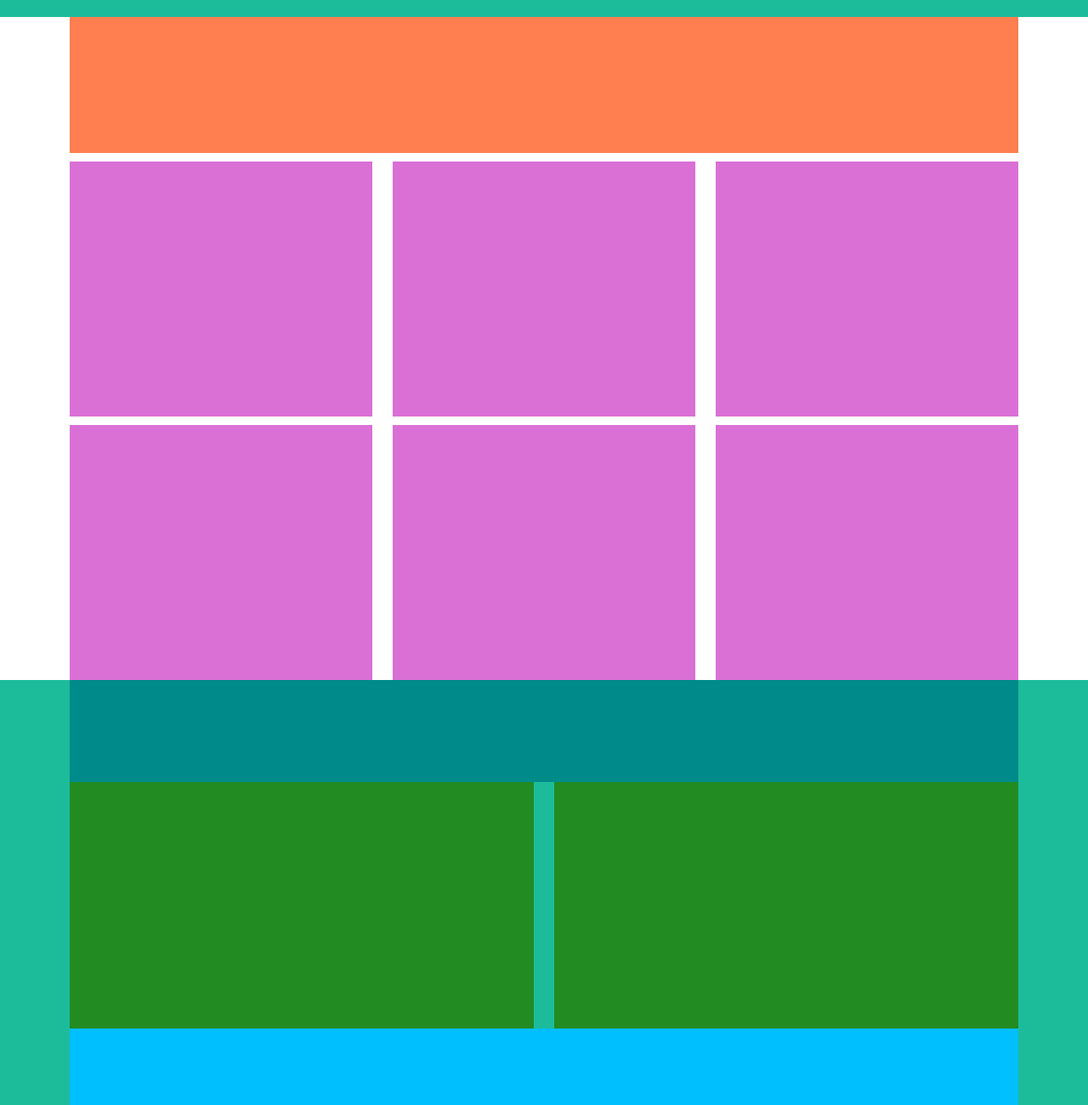
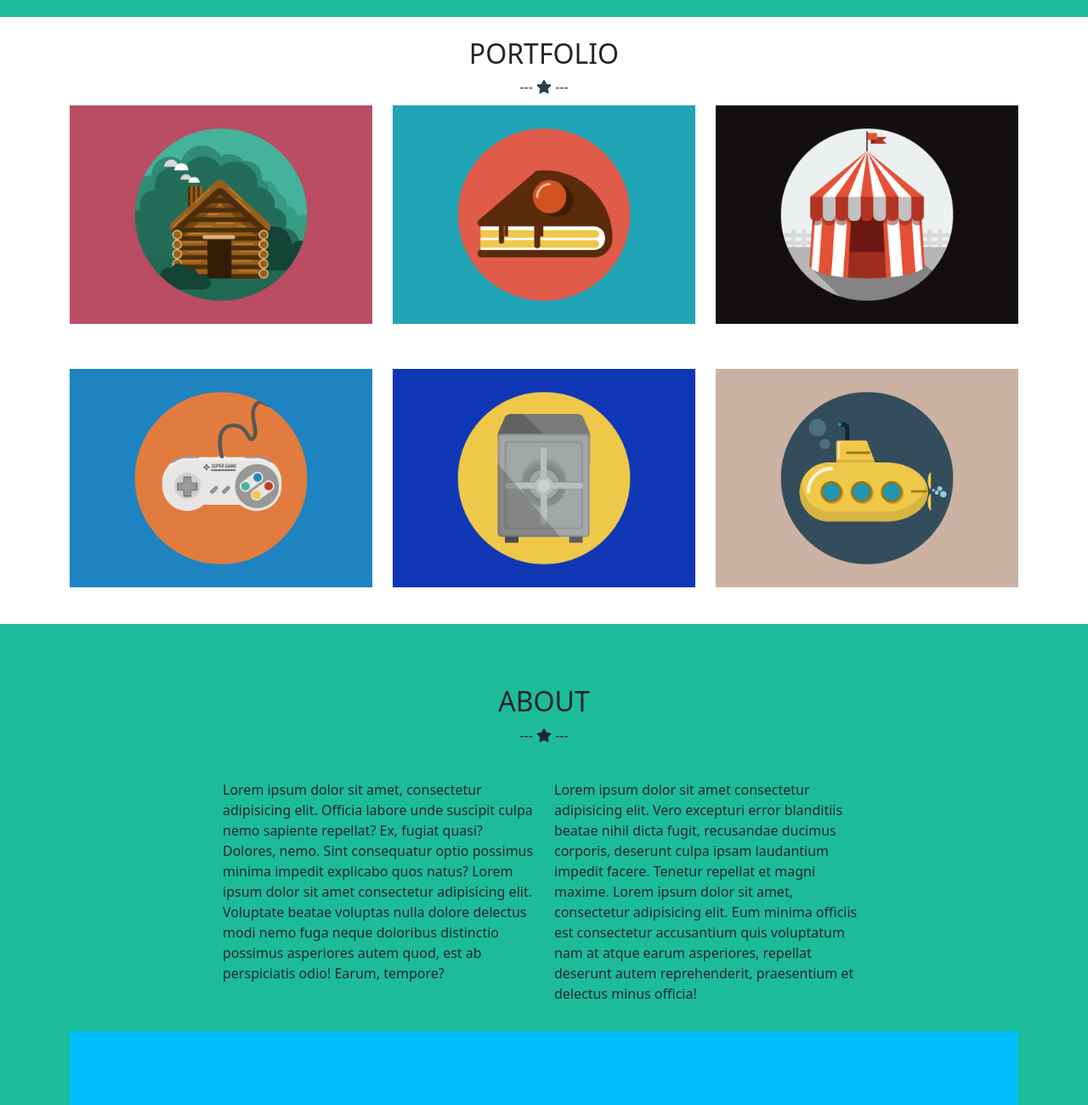
Before and after one commit to mohamedslima/html-css-bootstrap-freelancer, a plain HTML site: page index.html in a window 1280 px wide. Shown: the part 420-1720 px from the top of the page at 85% size. Drawn offline with nearby package versions, Linux system fonts and the light colour scheme.

Commit message:
adding about section

```diff
--- a/css/style.css
+++ b/css/style.css
@@ -52,35 +52,43 @@ div.text-after-image-banner {
 
 /* portfolio */
 
+div.portfolio-img {
+    height: 300px;
+    margin-top: 10px;
+}
+
 div.title-portfolio {
-    height: 160px;
-    background-color: coral;
+    text-align: center;
+}
+
+div.title-portfolio > span {
+    color: #2c3f4f;
 }
 
 div.portfolio-img {
-    height: 300px;
-    background-color: orchid;
+    contain: content;
 }
 
-div.portfolio-img {
-    margin-top: 10px;
+img.img-portfolio-ct {
+    width: 100%;
 }
 
 /* about */
 
 section.about {
-    /* height: 550px; */
     background-color: #1cbc9b;
 }
 
 div.title-about {
-    height: 120px;
-    background-color: darkcyan;
+    text-align: center;
 }
 
-div.about-text {
-    height: 290px;
-    background-color: forestgreen;
+div.about-text.left {
+    padding-left: 180px;
+}
+
+div.about-text.right {
+    padding-right: 180px;
 }
 
 div.download-btn-sect {
--- a/index.html
+++ b/index.html
@@ -106,59 +106,54 @@
 
         <!-- portfolio -->
 
-        <section class="portfolio">
+        <section class="portfolio mb-4">
             <div class="container">
                 <div class="row">
 
                     <!-- title portfolio -->
 
                     <div class="col-12">
-                        <div class="box">
-                            <div class="title-portfolio">
-
-                            </div>
+                        <div class="title-portfolio mt-4">
+                            <h2>
+                                PORTFOLIO
+                            </h2>
+                            <span>
+                                --- <i class="fas fa-star"></i> ---
+                            </span>
                         </div>
                     </div>
 
                     <!-- col up portfolio -->
 
                     <div class="col-lg-4 col-sm-12 col-md-6">
-                        <div class="box">
-                            <div class="portfolio-img up">
-
-                            </div>
+                        <div class="portfolio-img">
+                            <img src="img/cabin.png" alt="cabin image" class="img-portfolio-ct">
                         </div>
                     </div>
                     <div class="col-lg-4 col-sm-12 col-md-6">
-                        <div class="box">
-                            <div class="portfolio-img up">
-
-                            </div>
+                        <div class="portfolio-img">
+                            <img src="img/cake.png" alt="cake image" class="img-portfolio-ct">
                         </div>
                     </div>
                     <div class="col-lg-4 col-sm-12 col-md-6">
-                        <div class="portfolio-img up">
-
+                        <div class="portfolio-img">
+                            <img src="img/circus.png" alt="circus image" class="img-portfolio-ct">
                         </div>
                     </div>
                     <!-- col down portfolio -->
                     <div class="col-lg-4 col-sm-12 col-md-6">
-                        <div class="box">
-                            <div class="portfolio-img down">
-
-                            </div>
+                        <div class="portfolio-img">
+                            <img src="img/game.png" alt="game image" class="img-portfolio-ct">
                         </div>
                     </div>
                     <div class="col-lg-4 col-sm-12 col-md-6">
-                        <div class="box">
-                            <div class="portfolio-img down">
-
-                            </div>
+                        <div class="portfolio-img">
+                            <img src="img/safe.png" alt="safe image" class="img-portfolio-ct">
                         </div>
                     </div>
                     <div class="col-lg-4 col-sm-12 col-md-6">
-                        <div class="portfolio-img down">
-
+                        <div class="portfolio-img">
+                            <img src="img/submarine.png" alt="submarine image" class="img-portfolio-ct">
                         </div>
                     </div>
                 </div>
@@ -169,35 +164,36 @@
 
         <section class="about">
             <div class="container">
-                <div class="row">
+                <div class="row gy-4">
 
                     <!-- title column -->
 
                     <div class="col-lg-12 col-sm-12 col-md-12">
-                        <div class="box">
-                            <div class="title-about">
-
-                            </div>
+                        <div class="title-about mt-5 mb-3">
+                            <h2>
+                                ABOUT
+                            </h2>
+                            <span>
+                                --- <i class="fas fa-star"></i> ---
+                            </span>
                         </div>
                     </div>
 
                     <!-- text left column -->
 
                     <div class="col-lg-6 col-md-6 col-sm-12">
-                        <div class="box">
-                            <div class="about-text left">
-
-                            </div>
+                        <div class="about-text left pb-2">
+                            Lorem ipsum dolor sit amet, consectetur adipisicing elit. Officia labore unde suscipit culpa nemo sapiente repellat? Ex, fugiat quasi? Dolores, nemo. Sint consequatur optio possimus minima impedit explicabo quos natus?
+                            Lorem ipsum dolor sit amet consectetur adipisicing elit. Voluptate beatae voluptas nulla dolore delectus modi nemo fuga neque doloribus distinctio possimus asperiores autem quod, est ab perspiciatis odio! Earum, tempore?
                         </div>
                     </div>
 
                     <!-- text right column -->
 
                     <div class="col-lg-6 col-md-6 col-sm-12">
-                        <div class="box">
-                            <div class="about-text right">
-
-                            </div>
+                        <div class="about-text right pb-2">
+                            Lorem ipsum dolor sit amet consectetur adipisicing elit. Vero excepturi error blanditiis beatae nihil dicta fugit, recusandae ducimus corporis, deserunt culpa ipsam laudantium impedit facere. Tenetur repellat et magni maxime.
+                            Lorem ipsum dolor sit amet, consectetur adipisicing elit. Eum minima officiis est consectetur accusantium quis voluptatum nam at atque earum asperiores, repellat deserunt autem reprehenderit, praesentium et delectus minus officia!
                         </div>
                     </div>
 
```
